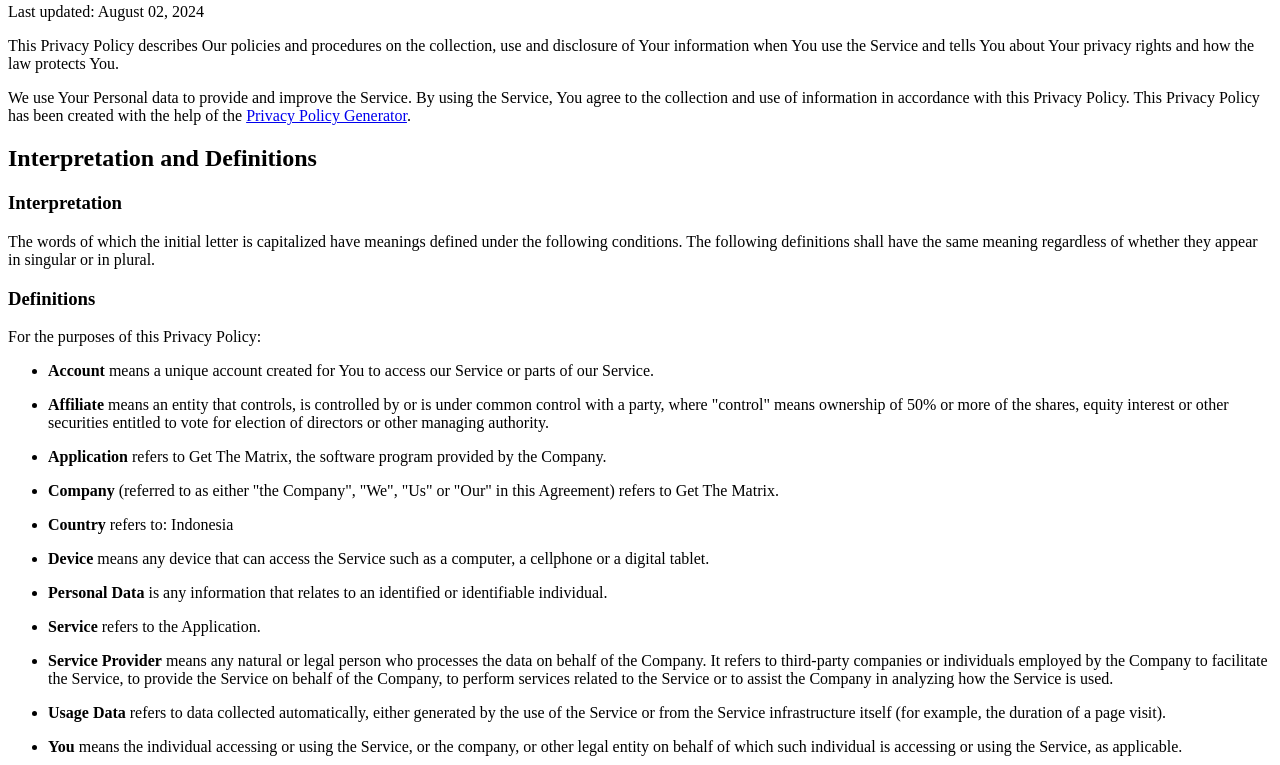
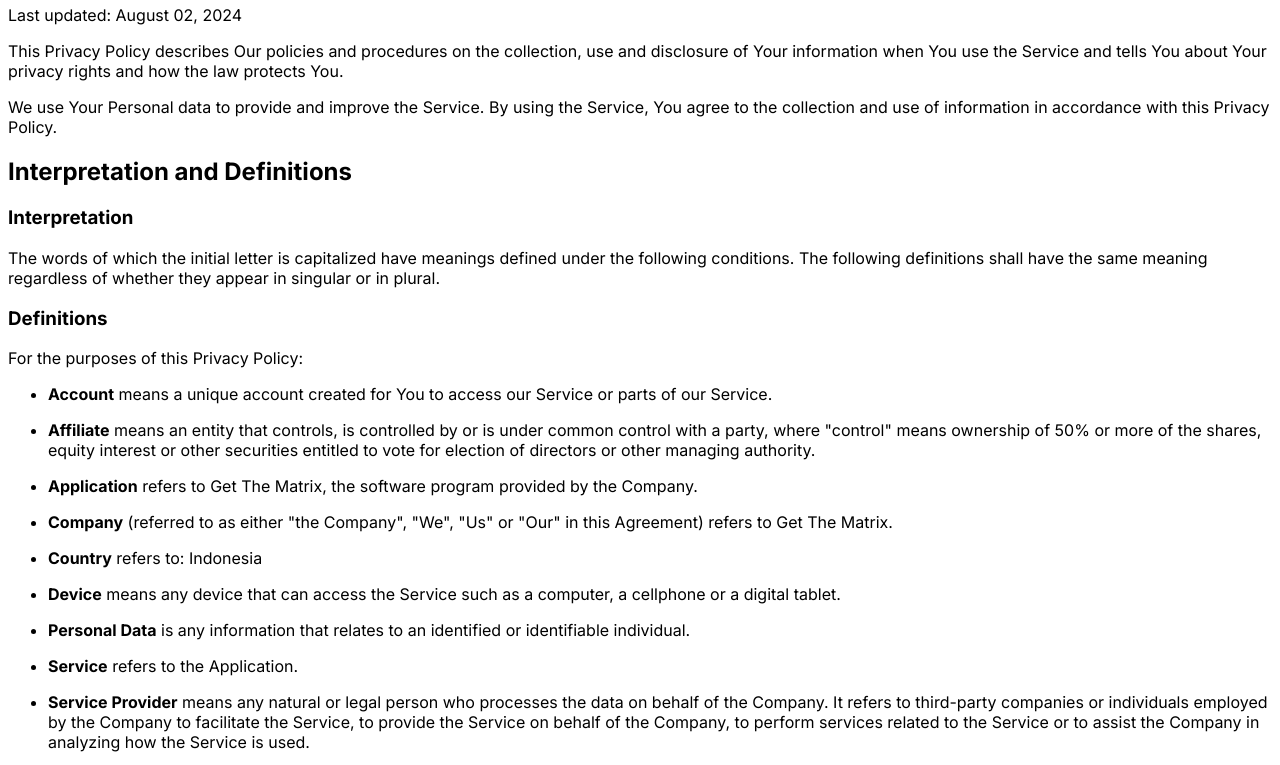
Before and after one commit to dendik-creation/get-the-matrix, a plain HTML site: page privacy-policy.html in a window 1280 px wide. Shown: the part 63-828 px from the top of the page. Drawn offline with Linux system fonts and the light colour scheme.

Commit message:
Update privacy-policy.html

```diff
--- a/privacy-policy.html
+++ b/privacy-policy.html
@@ -4,12 +4,17 @@
     <link rel="preconnect" href="https://fonts.googleapis.com">
 <link rel="preconnect" href="https://fonts.gstatic.com" crossorigin>
 <link href="https://fonts.googleapis.com/css2?family=Inter:ital,opsz,wght@0,14..32,100..900;1,14..32,100..900&display=swap" rel="stylesheet">
+    <style>
+      *{
+        font-family : "Inter";
+      }
+    </style>
   </head>
   <body>
     <h1>Privacy Policy</h1>
 <p>Last updated: August 02, 2024</p>
 <p>This Privacy Policy describes Our policies and procedures on the collection, use and disclosure of Your information when You use the Service and tells You about Your privacy rights and how the law protects You.</p>
-<p>We use Your Personal data to provide and improve the Service. By using the Service, You agree to the collection and use of information in accordance with this Privacy Policy. This Privacy Policy has been created with the help of the <a href="https://www.termsfeed.com/privacy-policy-generator/" target="_blank">Privacy Policy Generator</a>.</p>
+<p>We use Your Personal data to provide and improve the Service. By using the Service, You agree to the collection and use of information in accordance with this Privacy Policy.</p>
 <h2>Interpretation and Definitions</h2>
 <h3>Interpretation</h3>
 <p>The words of which the initial letter is capitalized have meanings defined under the following conditions. The following definitions shall have the same meaning regardless of whether they appear in singular or in plural.</p>
```
